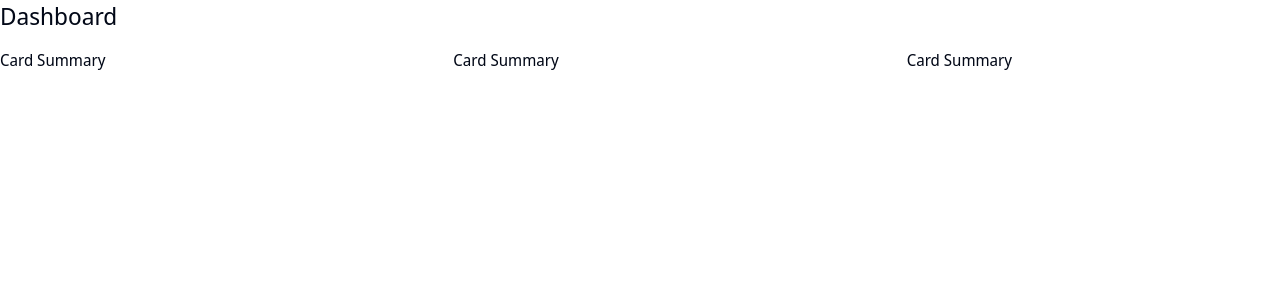
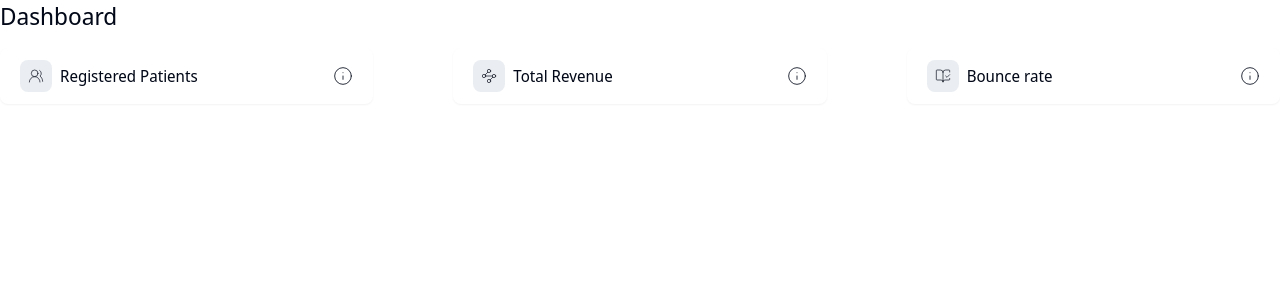
Before and after one commit to viagraz0r/dashboard-clinic, a Next.js app: page / in a window 1280 px wide. Shown: the top 300 px of the page. Built offline with nearby package versions, Linux system fonts and the light colour scheme.

Commit message:
Se comienzaa maquetar y a crear componentes
- Se crean los siguientes componentes globales:
    - CustomIcon
    - CustomTooltip
- Se crea el componente CardSummary dentro de "./app/(routes)/components

-Tambien se instalo componente tooltip de Shadcn

```diff
--- /dev/null
+++ b/app/(routes)/components/CardSummary/CardSummary.tsx
@@ -0,0 +1,18 @@
+import { CustomIcon } from '@/components/CustomIcon';
+import { CardSummaryProps } from './CardSummary.types';
+import { CustomTooltip } from '@/components/CustomTooltip';
+
+export function CardSummary(props: CardSummaryProps) {
+	const { average, icon: Icon, title, tooltipText, total } = props;
+	return (
+		<div className="shadow-sm bg-background rounded-lg p-5 py-3 hover:shadow-lg transition">
+			<div className="flex  justify-between">
+				<div className="flex gap-2 items-center">
+					<CustomIcon icon={Icon} />
+					{title}
+				</div>
+				<CustomTooltip content={tooltipText} />
+			</div>
+		</div>
+	);
+}
--- /dev/null
+++ b/app/(routes)/components/CardSummary/index.ts
@@ -0,0 +1 @@
+export * from "./CardSummary"
--- a/app/(routes)/page.tsx
+++ b/app/(routes)/page.tsx
@@ -1,15 +1,34 @@
-import { UserButton } from "@clerk/nextjs";
+import { UserButton } from '@clerk/nextjs';
+import { CardSummary } from './components/CardSummary';
+import { BookOpenCheck, UsersRound, Waypoints } from 'lucide-react';
 
 export default function Home() {
 	return (
 		<div>
-
 			<UserButton />
 			<h2 className="text-2xl mb-4">Dashboard</h2>
 			<div className="grid grid-cols-1 md:grid-cols-2 lg:grid-cols-3 gap-3 lg:gap-x-20">
-        <div>Card Summary</div>
-        <div>Card Summary</div>
-        <div>Card Summary</div>
+				<CardSummary
+					icon={UsersRound}
+					total="12.450"
+					average={15}
+					title="Registered Patients"
+					tooltipText="See all of registered patients"
+				/>
+				<CardSummary
+					icon={Waypoints}
+					total="86.5%"
+					average={80}
+					title="Total Revenue"
+					tooltipText="See all of Summaries"
+				/>
+				<CardSummary
+					icon={BookOpenCheck}
+					total="363,95$"
+					average={30}
+					title="Bounce rate"
+					tooltipText="See all of bounce rates"
+				/>
 			</div>
 		</div>
 	);
--- /dev/null
+++ b/components/CustomIcon/CustomIcon.tsx
@@ -0,0 +1,10 @@
+import { CustomIconProps } from "./CustomIcon.types"
+
+export function CustomIcon(props: CustomIconProps) {
+    const {icon: Icon} = props
+	return (
+        <div className="p-2 bg-slate-400/20 rounded-lg">
+            <Icon strokeWidth={1} className="w-4 h-4" />
+        </div>
+    )
+}
--- /dev/null
+++ b/components/CustomIcon/CustomIcon.types.ts
@@ -0,0 +1,5 @@
+import { LucideIcon } from "lucide-react"
+
+export type CustomIconProps = {
+    icon: LucideIcon
+}
--- /dev/null
+++ b/components/CustomIcon/index.ts
@@ -0,0 +1 @@
+export * from './CustomIcon';
--- /dev/null
+++ b/components/CustomTooltip/CustomTooltip.tsx
@@ -0,0 +1,20 @@
+import { Tooltip, TooltipContent, TooltipProvider, TooltipTrigger } from '@/components/ui/tooltip';
+
+import { CustomTooltipProps } from './CustomTooltip.types';
+import { Info } from 'lucide-react';
+
+export function CustomTooltip(props: CustomTooltipProps) {
+	const { content } = props;
+	return (
+		<TooltipProvider>
+			<Tooltip>
+				<TooltipTrigger>
+					<Info strokeWidth={1} className="w-5 h-5" />
+				</TooltipTrigger>
+				<TooltipContent>
+					<p>{content}</p>
+				</TooltipContent>
+			</Tooltip>
+		</TooltipProvider>
+	);
+}
--- /dev/null
+++ b/components/CustomTooltip/CustomTooltip.types.ts
@@ -0,0 +1,3 @@
+export type CustomTooltipProps = {
+	content: string;
+};
--- /dev/null
+++ b/components/CustomTooltip/index.ts
@@ -0,0 +1 @@
+export * from './CustomTooltip';
--- /dev/null
+++ b/components/ui/tooltip.tsx
@@ -0,0 +1,30 @@
+"use client"
+
+import * as React from "react"
+import * as TooltipPrimitive from "@radix-ui/react-tooltip"
+
+import { cn } from "@/lib/utils"
+
+const TooltipProvider = TooltipPrimitive.Provider
+
+const Tooltip = TooltipPrimitive.Root
+
+const TooltipTrigger = TooltipPrimitive.Trigger
+
+const TooltipContent = React.forwardRef<
+  React.ElementRef<typeof TooltipPrimitive.Content>,
+  React.ComponentPropsWithoutRef<typeof TooltipPrimitive.Content>
+>(({ className, sideOffset = 4, ...props }, ref) => (
+  <TooltipPrimitive.Content
+    ref={ref}
+    sideOffset={sideOffset}
+    className={cn(
+      "z-50 overflow-hidden rounded-md border bg-popover px-3 py-1.5 text-sm text-popover-foreground shadow-md animate-in fade-in-0 zoom-in-95 data-[state=closed]:animate-out data-[state=closed]:fade-out-0 data-[state=closed]:zoom-out-95 data-[side=bottom]:slide-in-from-top-2 data-[side=left]:slide-in-from-right-2 data-[side=right]:slide-in-from-left-2 data-[side=top]:slide-in-from-bottom-2",
+      className
+    )}
+    {...props}
+  />
+))
+TooltipContent.displayName = TooltipPrimitive.Content.displayName
+
+export { Tooltip, TooltipTrigger, TooltipContent, TooltipProvider }
--- a/package.json
+++ b/package.json
@@ -11,6 +11,7 @@
   "dependencies": {
     "@clerk/nextjs": "^4.29.12",
     "@radix-ui/react-slot": "^1.1.0",
+    "@radix-ui/react-tooltip": "^1.1.2",
     "class-variance-authority": "^0.7.0",
     "clsx": "^2.1.1",
     "lucide-react": "^0.445.0",
```
Also changed, not shown: app/(routes)/components/CardSummary/CardSummary.types.ts (added, +9 -0 lines), 1 other file (tests, documents, lock files or other folders). Lines whose indentation alone changed are shown as unchanged.
